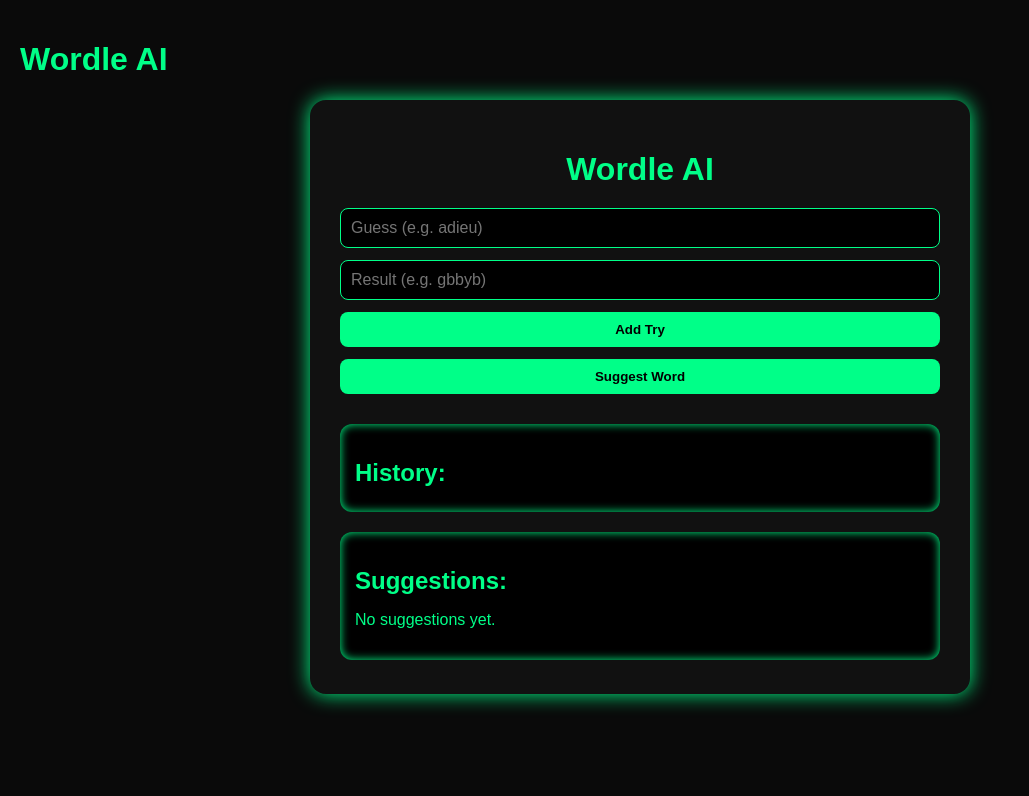
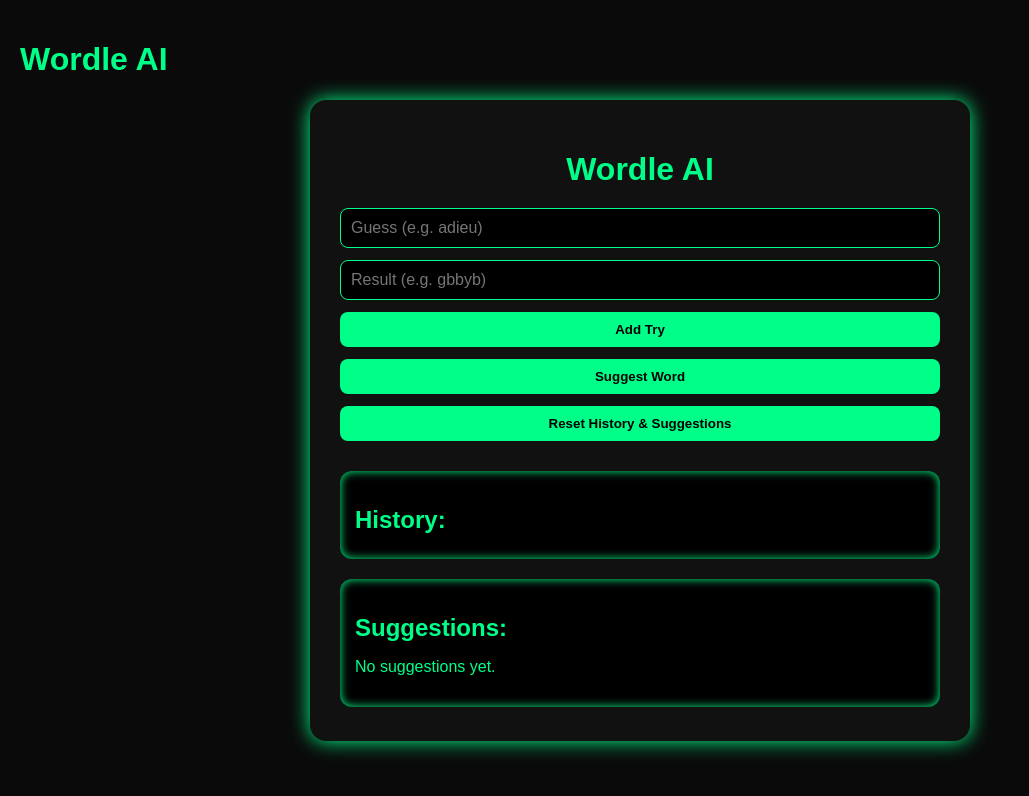
Before and after one commit to XxNightG/Wordle-AI, a React (Vite) app: page / in a window 1280 px wide. Shown: the top 796 px of the page, without its empty margins (0-1029 px from the left). Built offline with nearby package versions, Linux system fonts and the light colour scheme.

Commit message:
Update WordleHelper.jsx

```diff
--- a/src/WordleHelper.jsx
+++ b/src/WordleHelper.jsx
@@ -2396,6 +2396,18 @@
         <input value={currentResult} maxLength={5} placeholder="Result (e.g. gbbyb)" onChange={(e) => setCurrentResult(e.target.value)} />
         <button onClick={handleAddTry}>Add Try</button>
         <button onClick={handleSuggest}>Suggest Word</button>
+        <button
+          className="reset-button"
+          onClick={() => {
+            setTries([]);
+            setSuggestions([]);
+            setCurrentWord("");
+            setCurrentResult("");
+          }}
+        >
+          Reset History & Suggestions
+        </button>
+
       </div>
       <div className="history">
         <h2>History:</h2>
```
